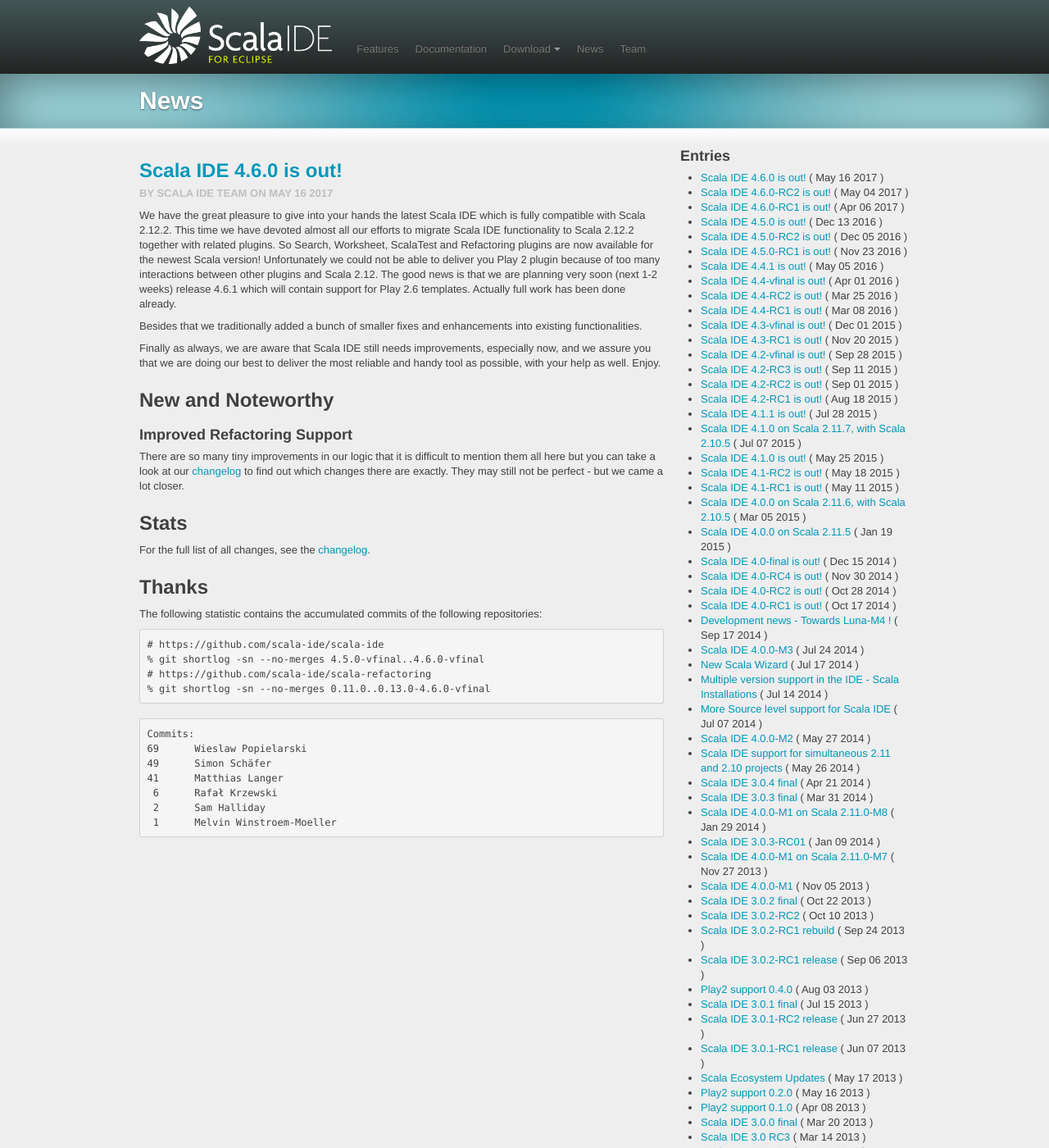
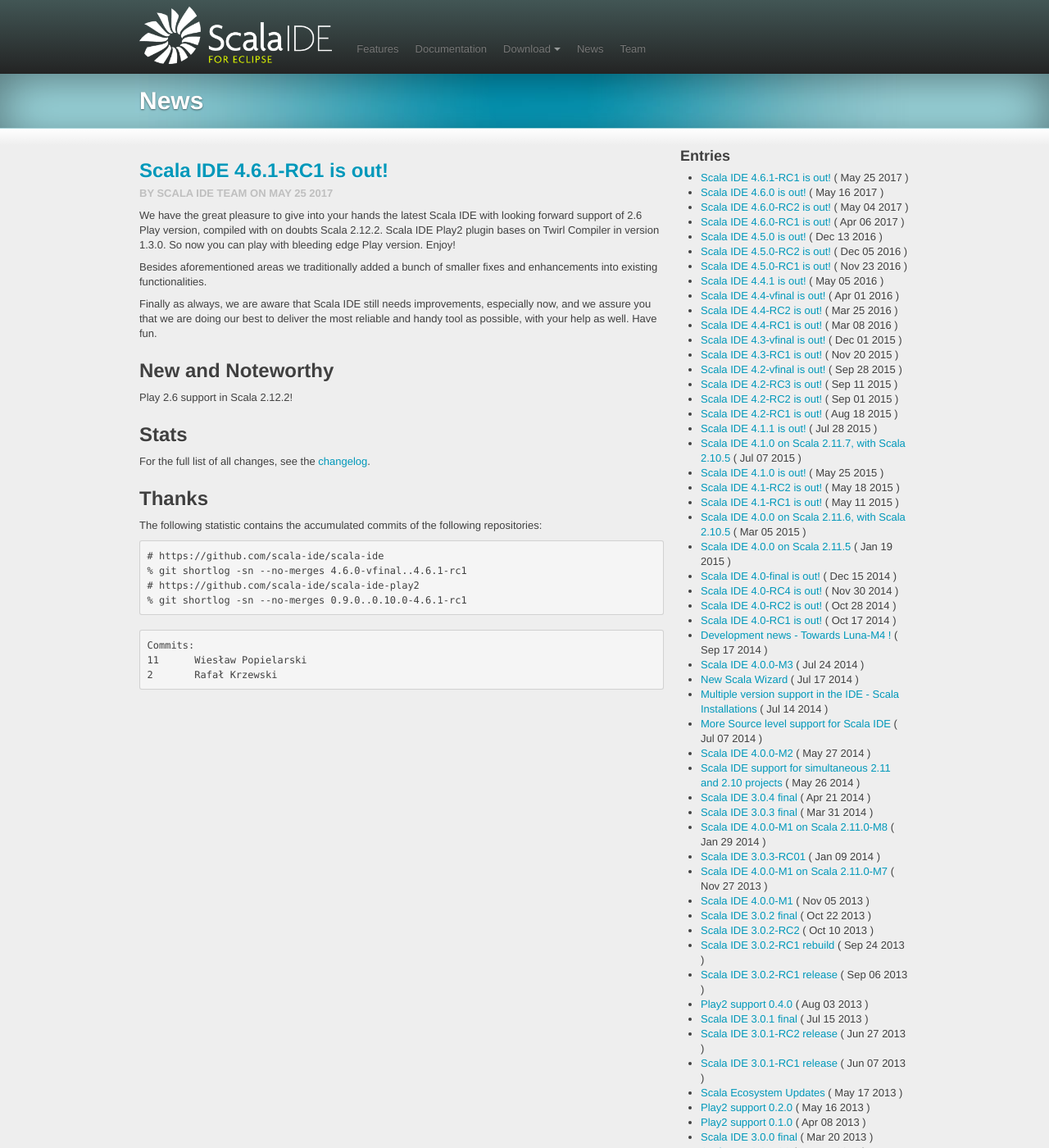
Before and after one commit to scala-ide/scala-ide.github.com, a Jekyll site: the page built from blog/index.md, in a window 1280 px wide and 1400 px high. Shown: the whole window at 82% size. Built offline with Jekyll 4.4.1, drawn with Linux system fonts in a browser that asks for light colours.

Commit message:
Prepares release 4.6.1-rc1.

```diff
--- a/_includes/frontpage.txt
+++ b/_includes/frontpage.txt
@@ -23,17 +23,17 @@
     </div>
 
 <!-- Uncomment this section for a RC release -->
-<!--
+<!-- 4.6.1-RC1 -->
 <div>
     <div class="rounded-corner-box" style="min-height: 0px; float: left; padding: 10px; margin-top: 10px; width: 778px; background-color: rgba(0,0,0,0.5);">
       <span class="news-box-text">
-        Or... Walk on the wild side. <span class="emphasize"><a href="{{ site.baseurl }}/download/milestone.html">Try version 4.6.0 RC2!</a></span>
+        Or... Walk on the wild side. <span class="emphasize"><a href="{{ site.baseurl }}/download/milestone.html">Try version 4.6.1 RC1!</a></span>
       </span>
     </div>
     <span class="news-arrow"><img src="{{ site.baseurl }}/resources/images/news-arrow.png"></span>
     <a href="{{ site.baseurl }}/download/milestone.html"><img style="float: right; margin-top: 5px; margin-bottom: -15px; margin-right: 35px;" src="{{ site.baseurl }}/resources/images/tools.png"></a>
 </div>
--->
+<!-- 4.6.1-RC1 -->
 </div>
 </div>
 
--- a/_includes/sdk-download-box-2-12-rc.txt
+++ b/_includes/sdk-download-box-2-12-rc.txt
@@ -30,7 +30,7 @@
 
 <script type="text/javascript">
 var urls_212 = {
-  prefix: "http://downloads.typesafe.com/scalaide-pack/4.6.0-rc2-neon-212-20170504/scala-SDK-4.6.0-rc2-2.12",
+  prefix: "http://downloads.typesafe.com/scalaide-pack/4.6.1-rc1-neon-212-20170525/scala-SDK-4.6.1-rc1-2.12",
 };
 
 urls_212.win64  = urls_212.prefix + "-win32.win32.x86_64.zip"
--- /dev/null
+++ b/blog/_posts/2017-05-25-release-notes-4.6.1-RC1.md
@@ -0,0 +1,39 @@
+---
+layout: blog
+title: Scala IDE 4.6.1-RC1 is out!
+author: Scala IDE team
+disqus: false
+---
+
+We have the great pleasure to give into your hands the latest Scala IDE with looking forward support of 2.6 Play version, compiled with on doubts Scala 2.12.2. Scala IDE Play2 plugin bases on Twirl Compiler in version 1.3.0. So now you can play with bleeding edge Play version. Enjoy!
+
+Besides aforementioned areas we traditionally added a bunch of smaller fixes and enhancements into existing functionalities.
+
+Finally as always, we are aware that Scala IDE still needs improvements, especially now, and we assure you that we are doing our best to deliver the most reliable and handy tool as possible, with your help as well. Have fun.
+
+## New and Noteworthy
+
+Play 2.6 support in Scala 2.12.2!
+
+## Stats
+
+For the full list of all changes, see the [changelog][cl].
+
+## Thanks
+
+The following statistic contains the accumulated commits of the following repositories:
+
+<pre>
+# https://github.com/scala-ide/scala-ide
+% git shortlog -sn --no-merges 4.6.0-vfinal..4.6.1-rc1
+# https://github.com/scala-ide/scala-ide-play2
+% git shortlog -sn --no-merges 0.9.0..0.10.0-4.6.1-rc1
+</pre>
+
+<pre>
+Commits:
+11	Wiesław Popielarski
+2	Rafał Krzewski
+</pre>
+
+[cl]: http://scala-ide.org/docs/changelog.html
--- a/download/milestone.md
+++ b/download/milestone.md
@@ -6,7 +6,7 @@
 Here you can find the update sites for milestone or release candidates. Use this stream if you want to stay
 up to date with the latest developments in the Scala compiler and the Scala IDE itself.
 
-## Scala IDE 4.6.0-RC2 download
+## Scala IDE 4.6.1-RC1 download
 
 This bundle contains the Scala IDE for Eclipse and it comes pre-configured
 for optimal performance. No need to configure update sites, and *Check for updates* will keep your
@@ -36,6 +36,7 @@
 * Zinc 1.0.0-X14
 * Scalariform 0.1.5
 * Scala Refactoring 0.13.0
+* Scala IDE Play2 Plugin 0.10.0
 * Scala Worksheet 0.7.0
 * Scala Search 0.6.0
 * ScalaTest 2.10.0.v-4-2_12
```
